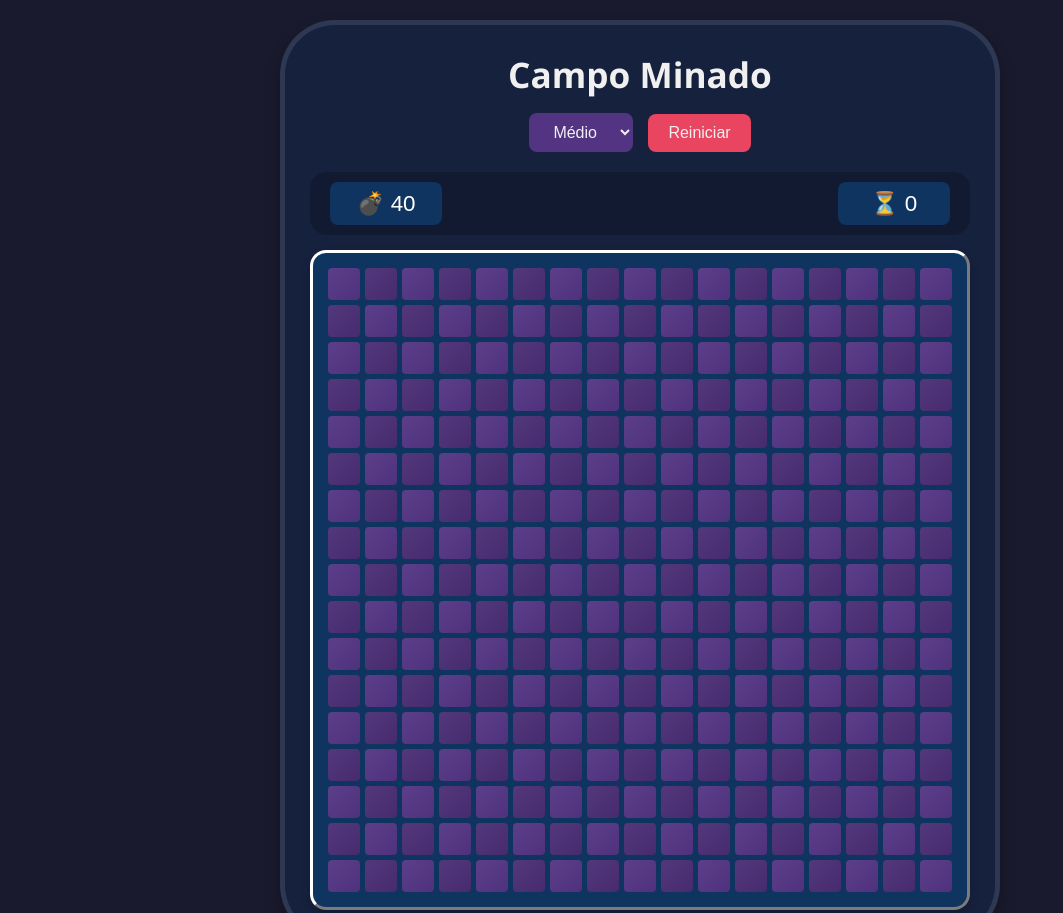
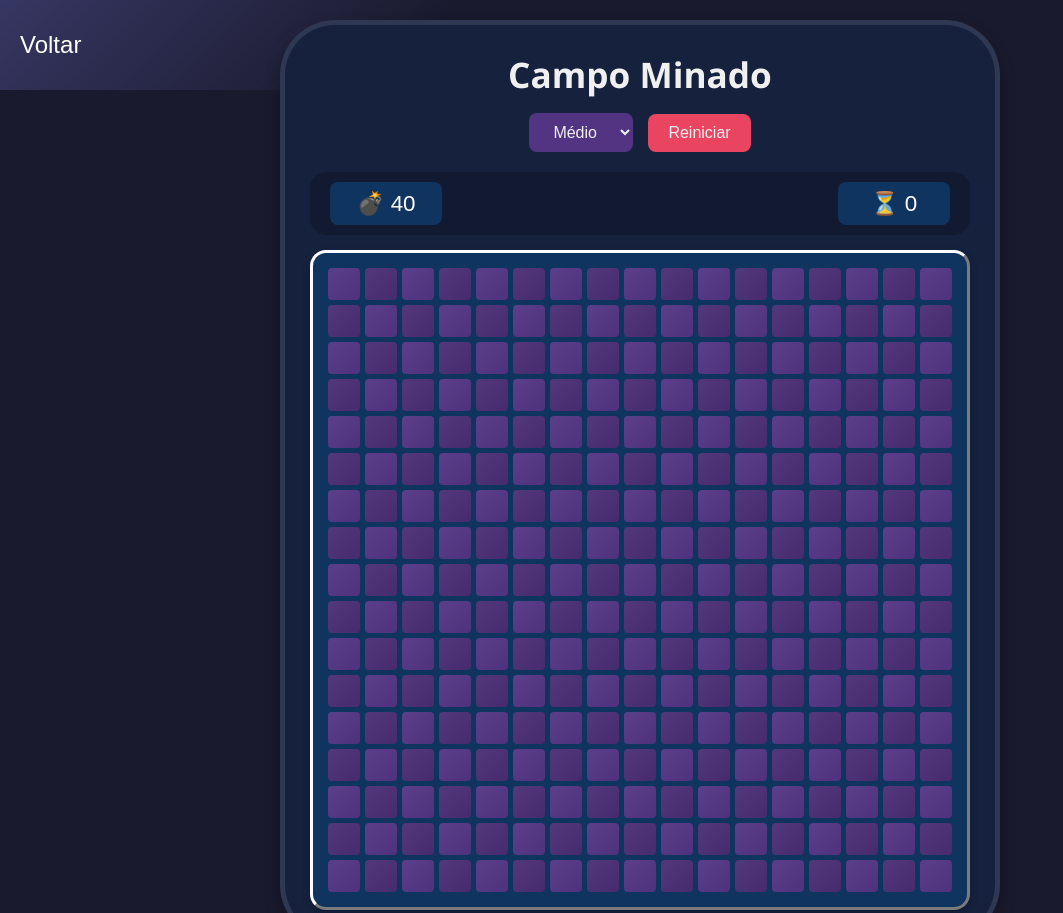
Before and after one commit to eduardon0bre/site-de-jogos, a plain HTML site: page campoMinado.html in a window 1280 px wide. Shown: the top 913 px of the page, without its empty margins (0-1063 px from the left). Drawn offline with Linux system fonts and the light colour scheme.

Commit message:
feat: adiciona botão de voltar ao campo minado

```diff
--- a/campoMinado.html
+++ b/campoMinado.html
@@ -9,6 +9,11 @@
 </head>
 
 <body>
+    <div class="header-gradient">
+        <a href="index.html" style="text-decoration: none;">
+            <button class="back-button">Voltar</button>
+        </a>
+    </div>
     <div class="container">
         <h1>Campo Minado</h1>
 
@@ -37,4 +42,5 @@
     </div>
     <script src="public/campoMinado/campoMinadoJs/campoMinado.js"></script>
 </body>
+
 </html>
--- a/public/campoMinado/campoMinadoCss/campoMinado.css
+++ b/public/campoMinado/campoMinadoCss/campoMinado.css
@@ -55,6 +55,8 @@ body {
 }
 
 .container {
+    z-index: 2;
+    position: relative;
     background: var(--container-background);
     padding: 25px;
     border-radius: 55px;
@@ -62,6 +64,35 @@ body {
     border: 5px solid rgba(255, 255, 255, 0.1);
     width: fit-content;
     margin: 20px;
+}
+
+.header-container {
+    width: 100%;
+}
+
+.header-gradient {
+    background: linear-gradient(135deg, #373763 0%, transparent 34%);
+    height: 90px;
+    position: fixed;
+    top: 0;
+    left: 0;
+    right: 0;
+    z-index: 1;
+}
+
+.back-button {
+    background: none;
+    color: white;
+    font-size: 24px;
+    padding: 31px 150px;
+    cursor: pointer;
+    position: relative;
+    margin-left: 0;
+    padding-left: 20px;
+}
+
+.back-button:hover {
+    background: linear-gradient(90deg, rgba(255, 255, 255, 0.2) 0%, transparent 85%);
 }
 
 h1 {
@@ -131,11 +162,9 @@ h1 {
     transition: background-color 0.15s ease, transform 0.1s ease, filter 0.15s ease;
     position: relative;
     background-image:
-        linear-gradient(
-            to bottom right,
+        linear-gradient(to bottom right,
             rgba(255, 255, 255, 0.05),
-            rgba(0, 0, 0, 0.05)
-        );
+            rgba(0, 0, 0, 0.05));
 }
 
 /* ========================== */
@@ -151,6 +180,7 @@ h1 {
 /* ========================== */
 /* Padrão quadriculado avançado para desktop */
 @media (min-width: 600px) {
+
     .board-row:nth-child(odd) .cell:nth-child(odd),
     .board-row:nth-child(even) .cell:nth-child(even) {
         background-color: var(--cell-color-1);
@@ -307,6 +337,7 @@ select:focus {
         opacity: 0;
         transform: scale(0.9);
     }
+
     to {
         opacity: 1;
         transform: scale(1);
@@ -356,6 +387,7 @@ select:focus {
     .cell:nth-child(odd) {
         background-color: var(--cell-color-1);
     }
+
     .cell:nth-child(even) {
         background-color: var(--cell-color-2);
     }
```
Also changed, not shown: index.html (+2 -2 lines).
